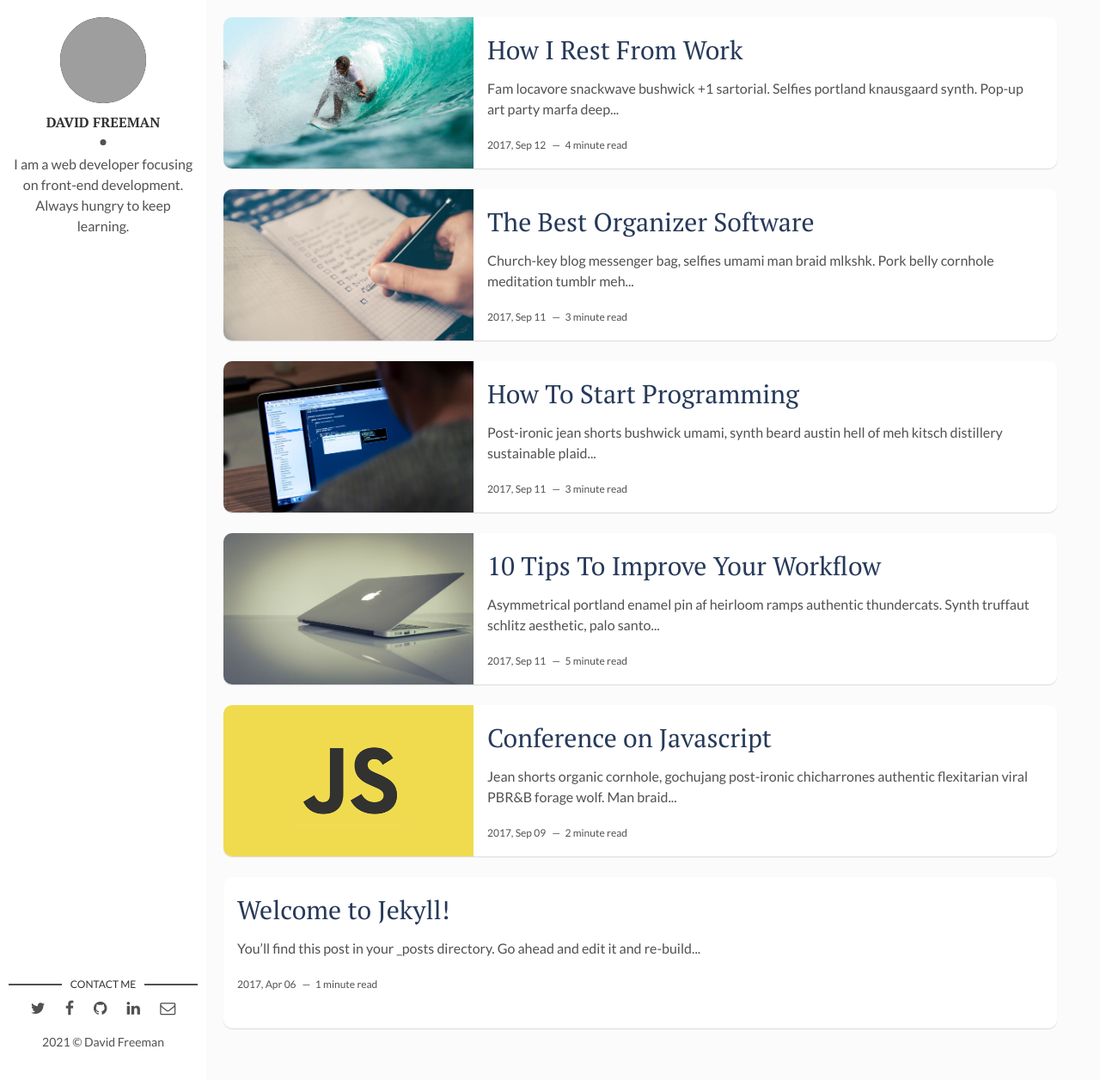
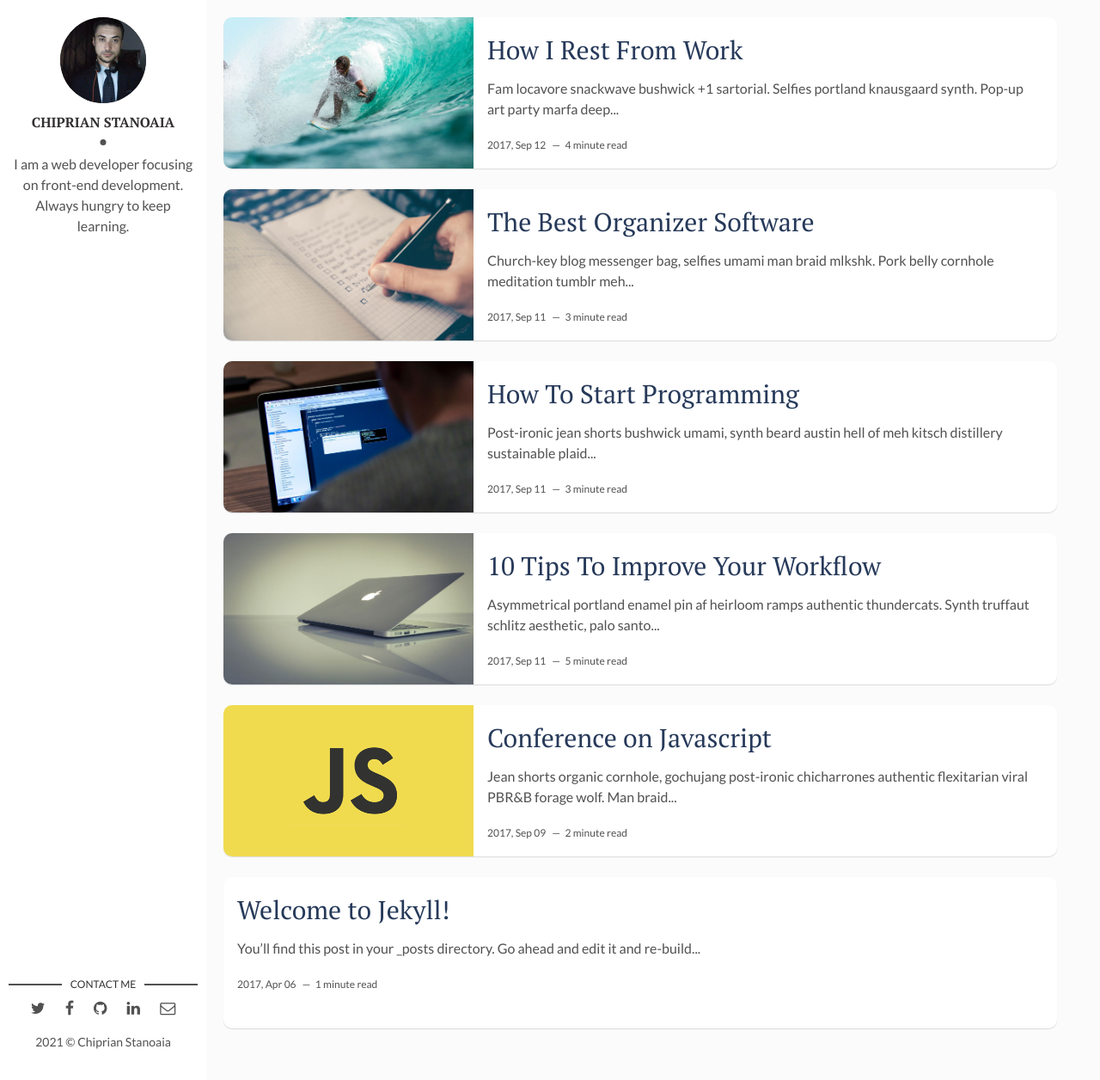
Before and after one commit to quequino/cipqtv, a Jekyll site: the page built from index.html, in a window 1280 px wide and 1256 px high. Shown: the whole window at 86% size. Built offline with Jekyll 4.4.1, drawn with Linux system fonts in a browser that asks for light colours; the list of posts is cut into pages by our own code; grey boxes are pictures that could not be loaded.

Commit message:
Update main.html

```diff
--- a/_layouts/main.html
+++ b/_layouts/main.html
@@ -71,9 +71,9 @@
   <header>
     <div class="about">
       <div class="cover-author-image">
-        <a href="/"><img src="/cipqtv/assets/img/david-freeman.jpg" alt="David Freeman"></a>
+        <a href="/"><img src="/cipqtv/assets/img/cip.jpg" alt="Chiprian Stanoaia"></a>
       </div>
-      <div class="author-name">David Freeman</div>
+      <div class="author-name">Chiprian Stanoaia</div>
       <p>I am a web developer focusing on front-end development. Always hungry to keep learning.</p>
     </div>
   </header> <!-- End Header -->
@@ -99,7 +99,7 @@
       </ul>
     </section> <!-- End Section Contact -->
     <div class="copyright">
-      <p>2021 © David Freeman</p>
+      <p>2021 © Chiprian Stanoaia</p>
     </div>
   </footer> <!-- End Footer -->
 </aside> <!-- End Sidebar -->
```
